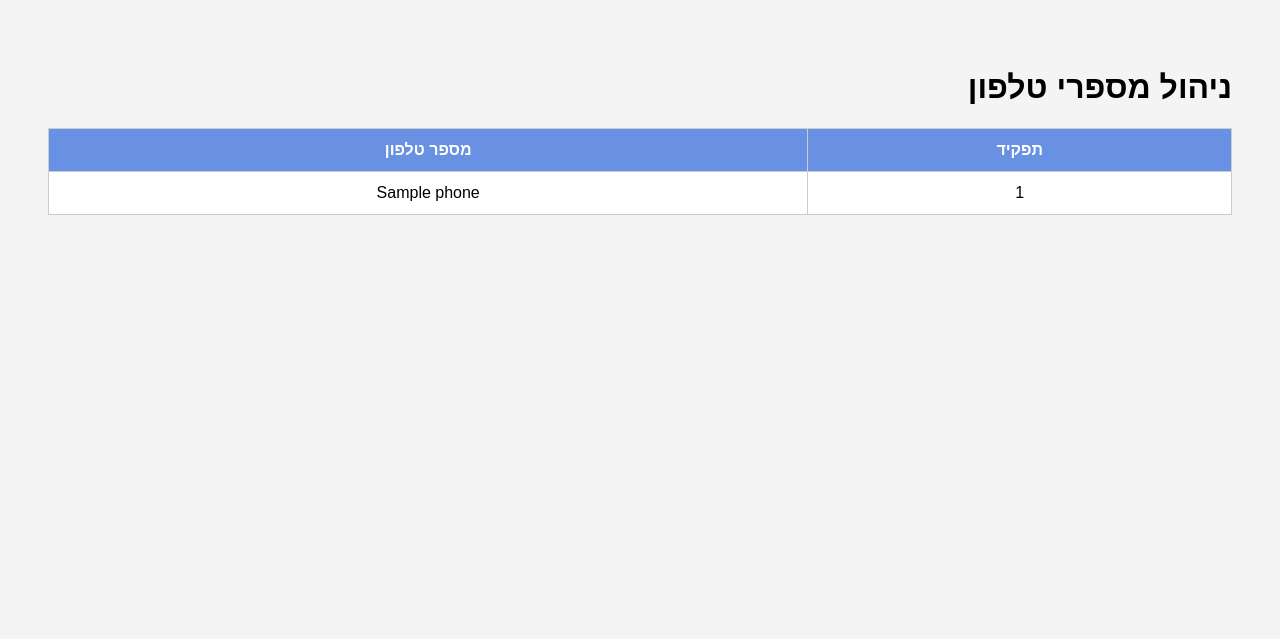
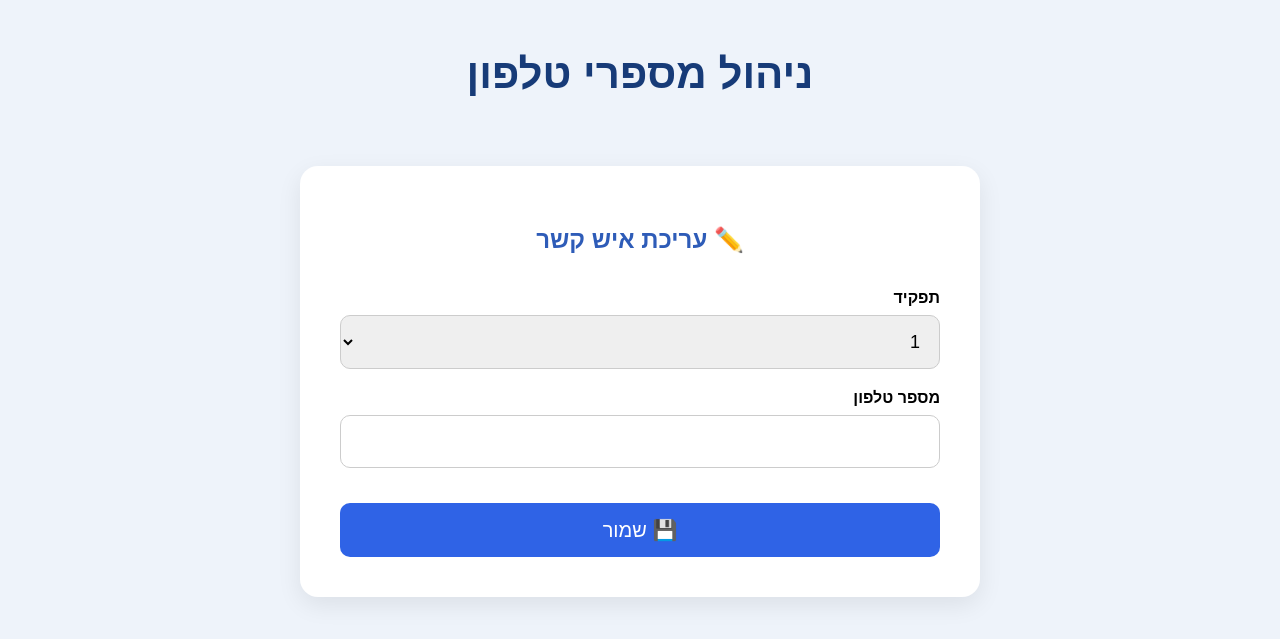
Before and after one commit to yuvalyogev221/loz-system, a Flask app: template templates/admin.html in a window 1280 px wide. Shown: the top 639 px of the page. Run offline with Flask 3, Linux system fonts and the light colour scheme; the template is opened without the code that fills it: most values are stand-ins (such as "Sample title", 1, 10 or a date in 2020).

Commit message:
Update admin.html

```diff
--- a/templates/admin.html
+++ b/templates/admin.html
@@ -8,27 +8,112 @@
     <style>
 
         body{
-            font-family: Arial;
-            background:#f4f4f4;
-            padding:40px;
-        }
 
-        table{
-            width:100%;
-            border-collapse:collapse;
-            background:white;
-        }
+    margin:0;
 
-        th,td{
-            border:1px solid #ccc;
-            padding:12px;
-            text-align:center;
-        }
+    background:#EEF3FA;
 
-        th{
-            background:#6891E3;
-            color:white;
-        }
+    font-family:Arial;
+
+    display:flex;
+
+    flex-direction:column;
+
+    align-items:center;
+
+}
+
+h1{
+
+    margin-top:50px;
+
+    color:#173B78;
+
+    font-size:42px;
+
+}
+
+.card{
+
+    width:600px;
+
+    background:white;
+
+    margin-top:40px;
+
+    border-radius:18px;
+
+    padding:40px;
+
+    box-shadow:0px 8px 25px rgba(0,0,0,.08);
+
+}
+
+h2{
+
+    text-align:center;
+
+    color:#2E5CB8;
+
+    margin-bottom:35px;
+
+}
+
+label{
+
+    display:block;
+
+    margin-top:20px;
+
+    margin-bottom:8px;
+
+    font-weight:bold;
+
+}
+
+select,input{
+
+    width:100%;
+
+    padding:15px;
+
+    font-size:18px;
+
+    border-radius:10px;
+
+    border:1px solid #CCC;
+
+    box-sizing:border-box;
+
+}
+
+button{
+
+    width:100%;
+
+    margin-top:35px;
+
+    padding:15px;
+
+    font-size:20px;
+
+    border:none;
+
+    border-radius:10px;
+
+    background:#2F63E6;
+
+    color:white;
+
+    cursor:pointer;
+
+}
+
+button:hover{
+
+    background:#214CB7;
+
+}
 
     </style>
 
@@ -38,26 +123,38 @@
 
 <h1>ניהול מספרי טלפון</h1>
 
-<table>
+<div class="card">
 
-    <tr>
-        <th>תפקיד</th>
-        <th>מספר טלפון</th>
-    </tr>
+    <h2>✏️ עריכת איש קשר</h2>
 
-    {% for phone in phones %}
+    <label>תפקיד</label>
 
-    <tr>
+    <select>
 
-        <td>{{ phone[0] }}</td>
+        {% for phone in phones %}
 
-        <td>{{ phone[1] }}</td>
+        <option>
+            {{ phone[0] }}
+        </option>
 
-    </tr>
+        {% endfor %}
 
-    {% endfor %}
+    </select>
 
-</table>
+    <label>מספר טלפון</label>
+
+    <input
+        type="text"
+        value=""
+    >
+
+    <button>
+
+        💾 שמור
+
+    </button>
+
+</div>
 
 </body>
 
```
